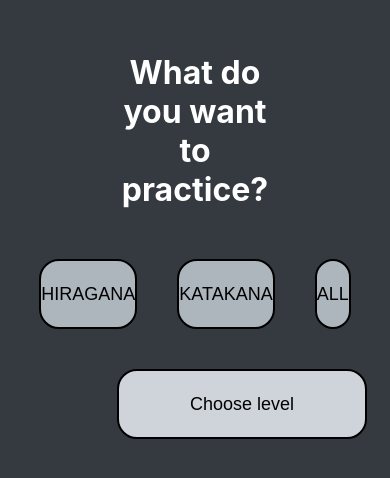
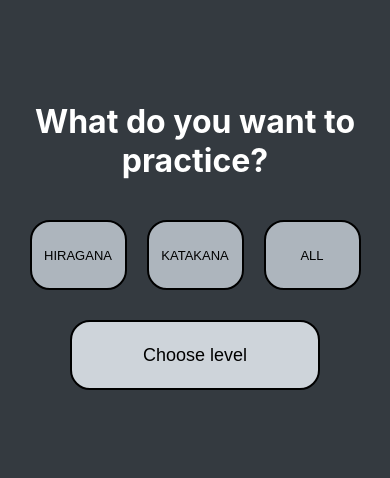
Before and after one commit to VPandam/Japanese-learning, a React (Create React App) app: page / in a window 390 px wide. Shown: the part 166-644 px from the top of the page. Built offline with nearby package versions, Linux system fonts and the light colour scheme.

Commit message:
--ammend

```diff
--- a/src/pages/LvlSelect/LvlSelect.css
+++ b/src/pages/LvlSelect/LvlSelect.css
@@ -156,3 +156,13 @@
     margin: 10px 10px;
   }
 }
+@media (max-width: 500px) {
+  .button-type-container {
+    width: 90%;
+  }
+
+  .buttonType {
+    font-size: small;
+    margin: 10px 10px;
+  }
+}
```
